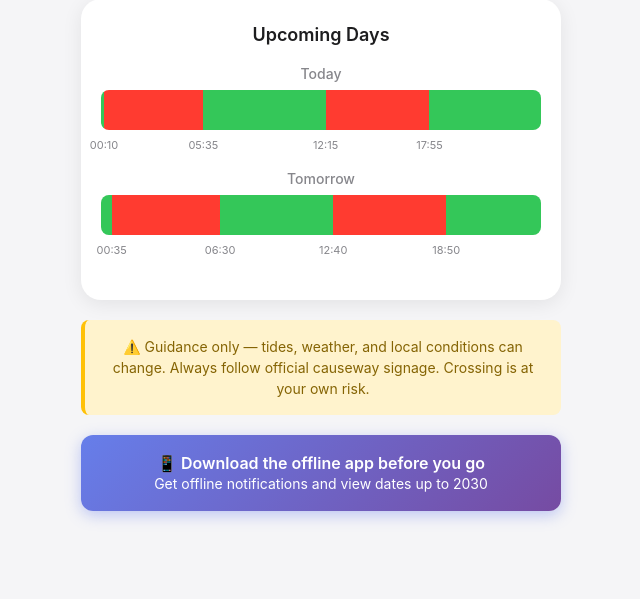
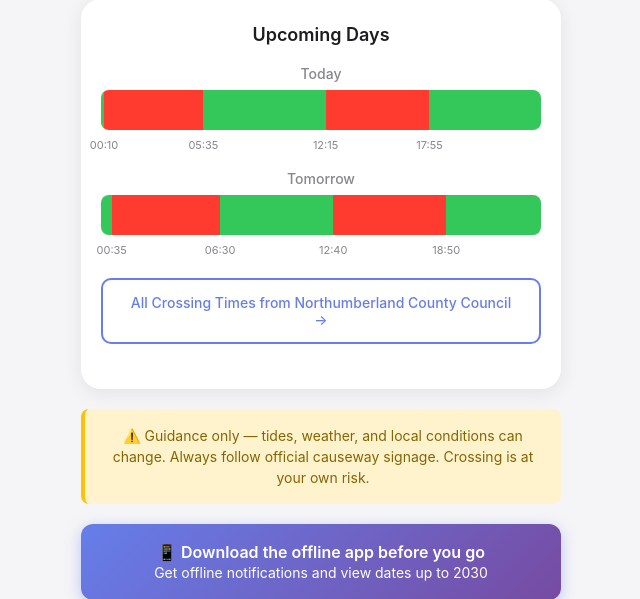
Before and after one commit to leon44/causewaywebapp, a Flask app: page / in a window 1280 px wide. Shown: the part 639-1238 px from the top of the page, without its empty margins (319-959 px from the left). Run offline with Flask 3, Linux system fonts and the light colour scheme.

Commit message:
Add external link to Northumberland County Council crossing times

```diff
--- a/templates/index.html
+++ b/templates/index.html
@@ -232,6 +232,27 @@
             transform: translateY(0);
         }
 
+        .external-link {
+            display: block;
+            background: white;
+            color: #667eea;
+            text-decoration: none;
+            padding: 14px 20px;
+            border-radius: 10px;
+            font-weight: 500;
+            font-size: 14px;
+            text-align: center;
+            margin: 15px 0 20px 0;
+            border: 2px solid #667eea;
+            transition: all 0.2s ease;
+        }
+
+        .external-link:hover {
+            background: #667eea;
+            color: white;
+            transform: translateY(-1px);
+        }
+
         footer {
             text-align: center;
             padding: 30px 20px;
@@ -399,6 +420,10 @@
                         </div>
                         ${tomorrowTimeline.times}
                     ` : ''}
+
+                    <a href="https://holyislandcrossingtimes.northumberland.gov.uk/" class="external-link" target="_blank" rel="noopener noreferrer">
+                        All Crossing Times from Northumberland County Council →
+                    </a>
                 </div>
 
                 <div class="disclaimer">
```
